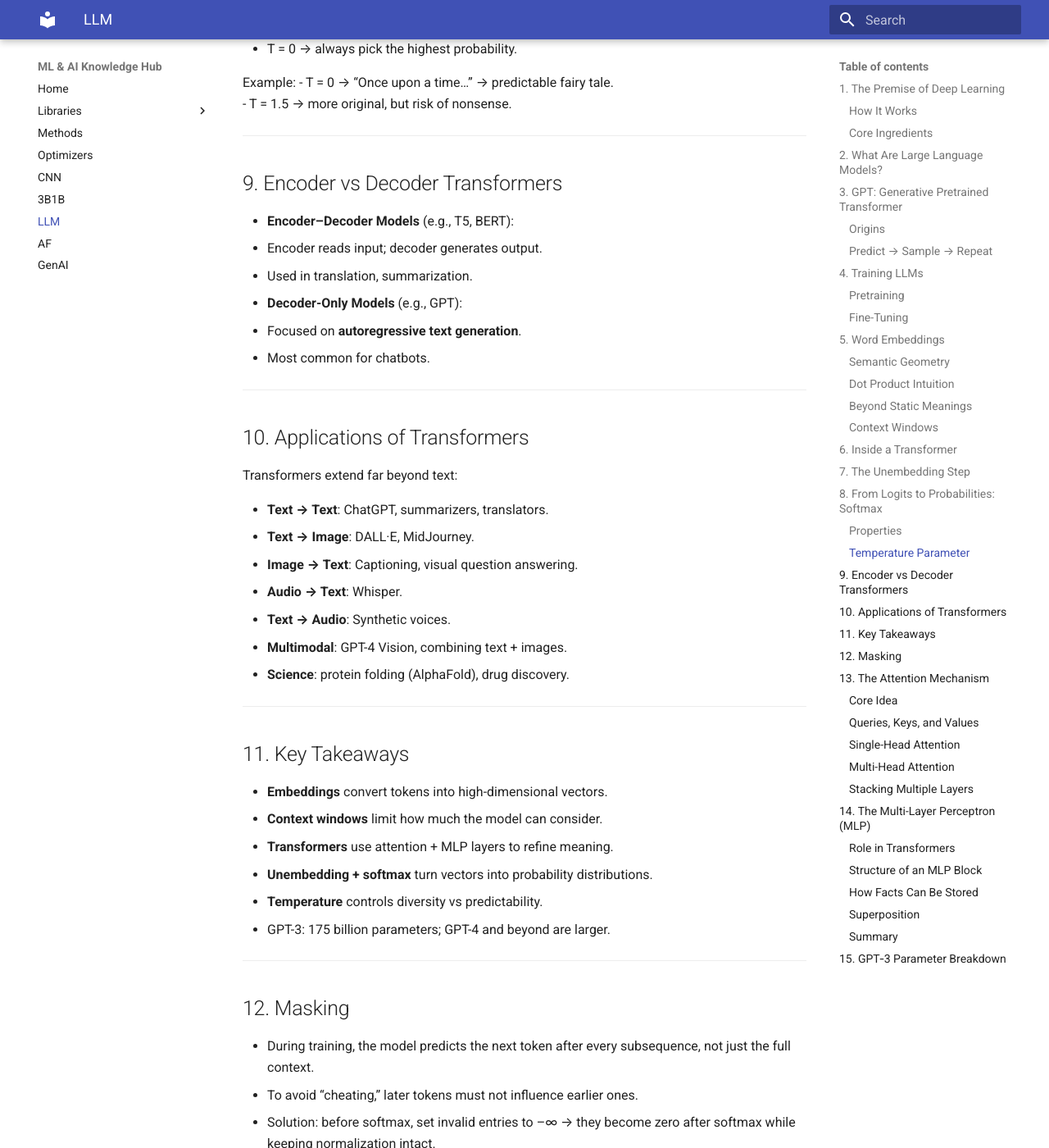
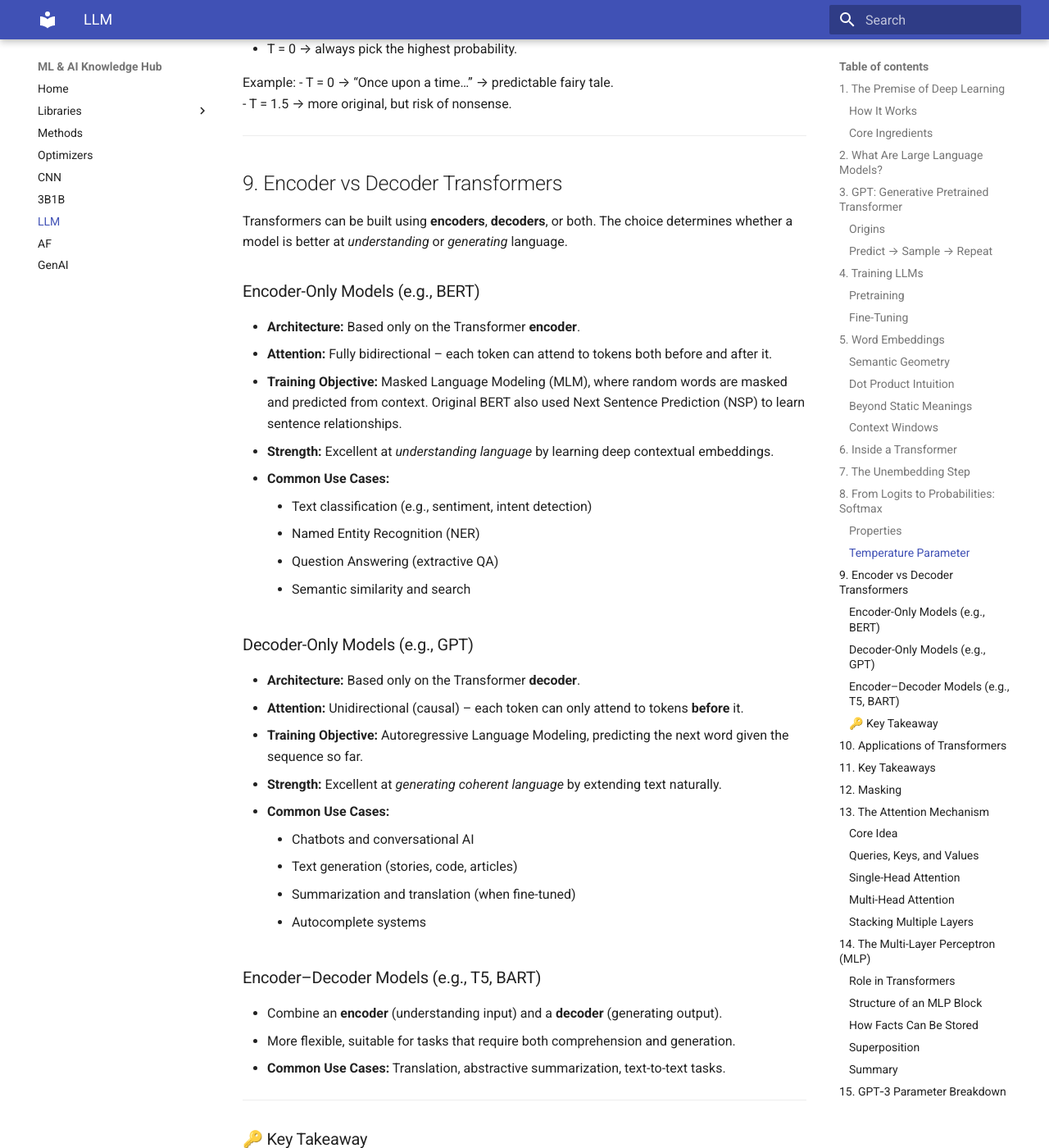
Before and after one commit to Medyan-Naser/machine_learning_projects, an MkDocs documentation site: the page built from docs/LLM.md, in a window 1280 px wide and 1400 px high, scrolled down 5073 px. Shown: the whole window at 82% size. Built offline with MkDocs 1.6.1 and Material for MkDocs 9.7.7, drawn with Linux system fonts in a browser that asks for light colours; some of the changed text lies outside the part shown.

```diff
--- a/docs/LLM.md
+++ b/docs/LLM.md
@@ -186,13 +186,41 @@ Example:
 
 ## 9. Encoder vs Decoder Transformers
 
-- **Encoder–Decoder Models** (e.g., T5, BERT):
-  - Encoder reads input; decoder generates output.
-  - Used in translation, summarization.
+Transformers can be built using **encoders**, **decoders**, or both. The choice determines whether a model is better at *understanding* or *generating* language.
 
-- **Decoder-Only Models** (e.g., GPT):
-  - Focused on **autoregressive text generation**.
-  - Most common for chatbots.
+### Encoder-Only Models (e.g., BERT)
+- **Architecture:** Based only on the Transformer **encoder**.
+- **Attention:** Fully bidirectional – each token can attend to tokens both before and after it.
+- **Training Objective:** Masked Language Modeling (MLM), where random words are masked and predicted from context. Original BERT also used Next Sentence Prediction (NSP) to learn sentence relationships.
+- **Strength:** Excellent at *understanding language* by learning deep contextual embeddings.
+- **Common Use Cases:**
+    - Text classification (e.g., sentiment, intent detection)
+    - Named Entity Recognition (NER)
+    - Question Answering (extractive QA)
+    - Semantic similarity and search
+
+### Decoder-Only Models (e.g., GPT)
+- **Architecture:** Based only on the Transformer **decoder**.
+- **Attention:** Unidirectional (causal) – each token can only attend to tokens **before** it.
+- **Training Objective:** Autoregressive Language Modeling, predicting the next word given the sequence so far.
+- **Strength:** Excellent at *generating coherent language* by extending text naturally.
+- **Common Use Cases:**
+    - Chatbots and conversational AI
+    - Text generation (stories, code, articles)
+    - Summarization and translation (when fine-tuned)
+    - Autocomplete systems
+
+### Encoder–Decoder Models (e.g., T5, BART)
+- Combine an **encoder** (understanding input) and a **decoder** (generating output).
+- More flexible, suitable for tasks that require both comprehension and generation.
+- **Common Use Cases:** Translation, abstractive summarization, text-to-text tasks.
+
+---
+
+### 🔑 Key Takeaway
+- **BERT (encoder-only)** → Best for **understanding** tasks where meaning must be extracted.
+- **GPT (decoder-only)** → Best for **generation** tasks where fluent text must be produced.
+- **T5/BART (encoder–decoder)** → Best for **hybrid tasks** like translation and summarization.
 
 ---
 
```
Also changed, not shown: docs/methods.md (+16 -0 lines).
